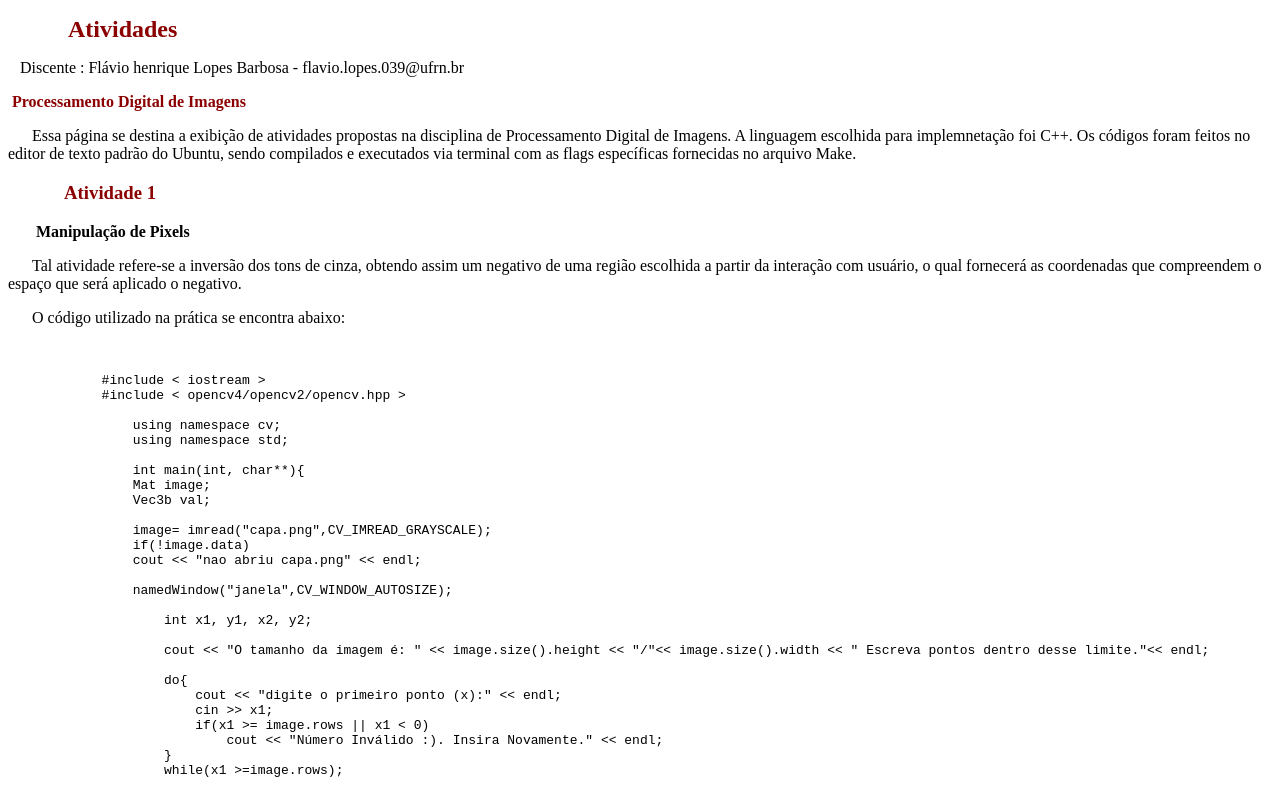
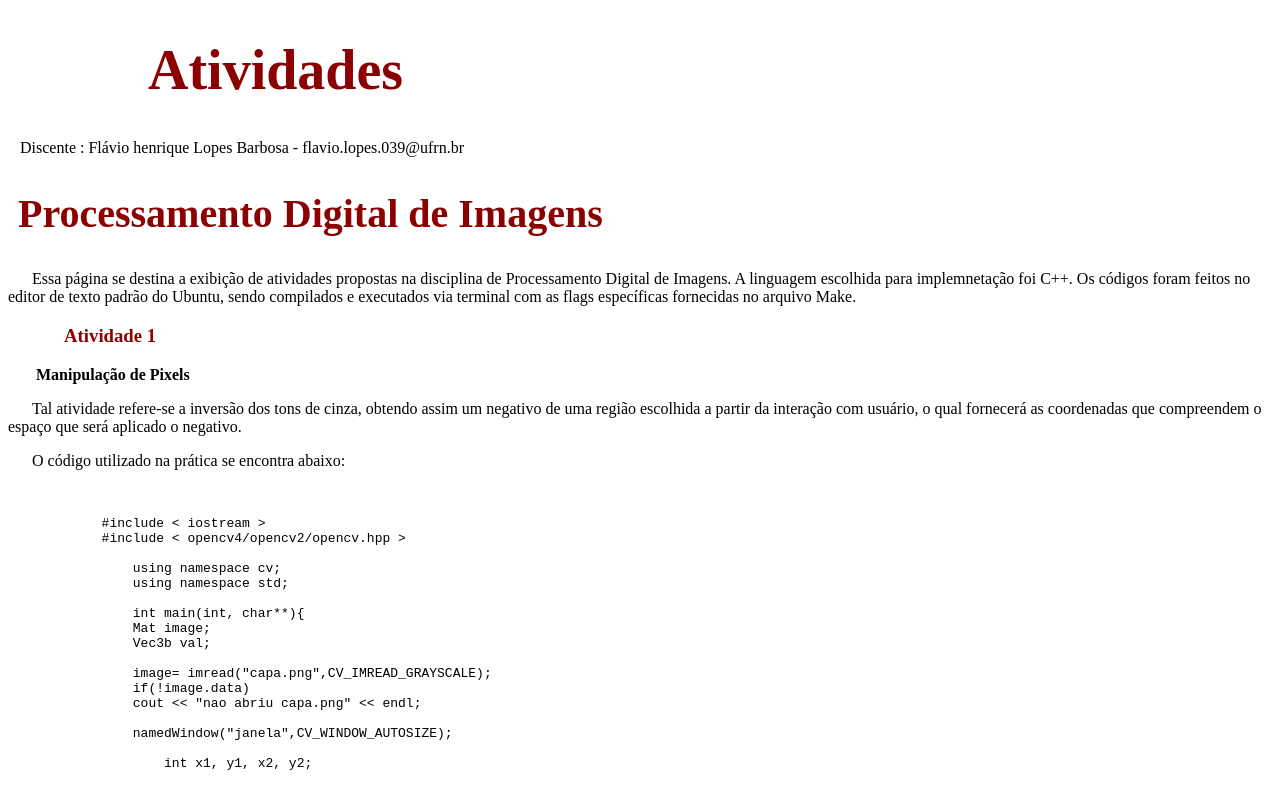
Before and after one commit to FlavioLux/projeto-pdi, a plain HTML site: page index.html in a window 1280 px wide. Shown: the top 786 px of the page. Drawn offline with Linux system fonts and the light colour scheme.

Commit message:
Update index.html

```diff
--- a/index.html
+++ b/index.html
@@ -17,10 +17,10 @@
 
 
 </style>
-    <h1 style = "font-size: 150%"><font face="montserrat">&nbsp;&nbsp;&nbsp;&nbsp;&nbsp;&nbsp;&nbsp;&nbsp;&nbsp;&nbsp;Atividades</font></h1>
+    <h1 style = "font-size: 350%"><font face="montserrat">&nbsp;&nbsp;&nbsp;&nbsp;&nbsp;&nbsp;&nbsp;&nbsp;&nbsp;&nbsp;Atividades</font></h1>
     <font face="Montserrat">&nbsp;&nbsp;&nbsp;Discente : Flávio henrique Lopes Barbosa - flavio.lopes.039@ufrn.br </font>
     <p> </p>
-    <h2 style = "font-size: 100%">  <font face="montserrat"> &nbsp;Processamento Digital de Imagens</font> </h2>
+    <h2 style = "font-size: 250%">  <font face="montserrat"> &nbsp;Processamento Digital de Imagens</font> </h2>
     <p>&nbsp;&nbsp;&nbsp;&nbsp;&nbsp;&nbsp;Essa página se destina a exibição de atividades propostas na disciplina de Processamento Digital de Imagens. A linguagem escolhida para implemnetação foi C++. Os códigos foram feitos no editor de texto padrão do Ubuntu, sendo compilados e executados via terminal com as flags específicas fornecidas no arquivo Make.</p>
 
 
```
